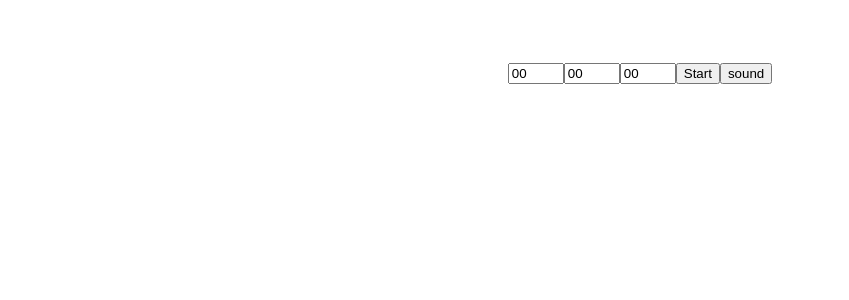
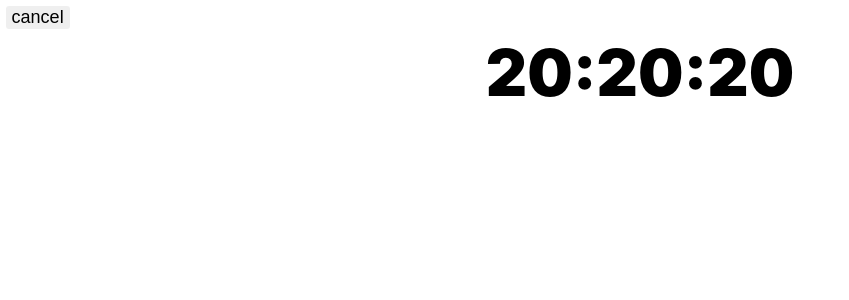
Before and after one commit to jaygoode/microbreak, a Next.js app: page /components/timer/inputTime in a window 1280 px wide. Shown: the top 300 px of the page, without its empty margins (0-849 px from the left). Built offline with nearby package versions, Linux system fonts and the light colour scheme.

Commit message:
added some styling, and restructure

```diff
--- a/pages/components/timer/inputTime.tsx
+++ b/pages/components/timer/inputTime.tsx
@@ -6,11 +6,11 @@ import Timer from "./timer";
 
 const InputTimer = () => {
   const [timerFinished, setTimerFinished] = useState(true);
-  // const [isMicroBreak, setIsMicroBreak] = useState(true);
+  const [isMicroBreak, setIsMicroBreak] = useState(true);
   const [isTimeSet, setIsTimeSet] = useState(false);
-  const [hours, setHours] = useState(0);
-  const [minutes, setMinutes] = useState(0);
-  const [seconds, setSeconds] = useState(0);
+  const [hours, setHours] = useState(20);
+  const [minutes, setMinutes] = useState(20);
+  const [seconds, setSeconds] = useState(20);
 
   const submitHandler = (e: any) => {
     e.preventDefault();
@@ -20,10 +20,6 @@ const InputTimer = () => {
     setHours(e.target[0].value);
     setMinutes(e.target[1].value);
     setSeconds(e.target[2].value);
-  };
-
-  const cancelTimerHandler = () => {
-    setIsTimeSet(false);
   };
 
   let microBreakCounter = 0;
@@ -47,18 +43,17 @@ const InputTimer = () => {
   };
 
   const breakAlert = (e: any) => {
-    // const alarm = new Audio(bell);
     e.preventDefault();
     let audio = document.getElementById("a1") as HTMLAudioElement | null;
     if (audio) {
       audio.play();
     }
   };
+
   useEffect(() => {
-    console.log(microBreak);
     timeUntilMicroBreak();
-    let intervalId = null;
-    intervalId = setInterval(() => {
+
+    let intervalId = setInterval(() => {
       if (isTimeSet) {
         if (microBreak) {
           microBreakCounter += 1;
@@ -78,74 +73,48 @@ const InputTimer = () => {
         }
 
         console.log("tot = " + totalTimeCounter + "micro" + microBreakCounter);
-      }
+
         let h = hours;
         let m = minutes;
         let s = seconds;
-
-      if (m > 0) {
-      } else if (m < 1 && h > 0) {
-        m = 59;
-        h -= 1;
-        console.log(h);
+        if (seconds > 0) {
+          setSeconds((prev) => prev - 1);
+        } else if (seconds <= 0 && m > 0) {
+          s = 59;
+          console.log(s);
+          setSeconds(s);
+          setMinutes(m - 1);
         }
-      if (s > 0) {
-        s -= 1;
-        console.log(s);
-        // setSeconds(s);
-      } else if (s <= 0 && m > 0) {
-        s = 59;
-        m -= 1;
-        console.log(m);
+        if (m < 1 && h > 0) {
+          setHours(h - 1);
+          setMinutes((m = 59));
         }
-      if (h <= 0 && m <= 0 && s <= 0) {
+        if (h <= 0 && m <= 0 && seconds <= 0) {
           setTimerFinished(true);
         }
 
-      if (minutes < 1 && hours > 0) {
-        m = 59;
-        h -= 1;
-        setHours((prev) => prev - 1);
-        setMinutes((prev) => (prev = m));
+        totalTimeCounter += 1;
       }
-
-      if (s > 0) {
-        s -= 1;
-        setSeconds((prev) => prev - 1);
-      } else if (s <= 0 && m > 0) {
-        console.log("neg min");
-        s = 59;
-        m -= 1;
-        setMinutes(m);
-        setSeconds(59);
-      }
-
-      if (hours <= 0 && minutes <= 0 && seconds <= 0) {
-        setTimerFinished(true);
-      }
-      totalTimeCounter += 1;
     }, 1000);
 
     if (isTimeSet === false) {
       clearInterval(intervalId);
     }
   }, [isTimeSet]);
+  const cancelTimerHandler = (intervalId: any) => {
+    setIsTimeSet(false);
+    clearInterval(intervalId);
+  };
 
-  console.log(seconds);
   return (
     <div>
       {isTimeSet ? (
-        <>
-          <button onClick={cancelTimerHandler}>cancel</button>
-          {microBreak && <p>{microBreakCounter}</p>}
-          <Timer hours={hours} minutes={minutes} seconds={seconds} />
-        </>
-      ) : (
         <div className="timer-wrapper">
           <div className="timer-inner">
             <div className="timer-segment">
               <form onSubmit={submitHandler}>
                 <input
+                  className="time-input"
                   type="number"
                   id="hours"
                   name="hours"
@@ -155,6 +124,7 @@ const InputTimer = () => {
                   defaultValue="00"
                 />
                 <input
+                  className="time-input"
                   type="number"
                   id="minutes"
                   name="minutes"
@@ -164,6 +134,7 @@ const InputTimer = () => {
                   defaultValue="00"
                 />
                 <input
+                  className="time-input"
                   type="number"
                   id="seconds"
                   name="seconds"
@@ -172,10 +143,8 @@ const InputTimer = () => {
                   step="1"
                   defaultValue="00"
                 />
-                <button type="submit" value="Submit">
-                  Start
-                </button>
                 <audio
+                  controls
                   id="a1"
                   src="/resources/bell.mp3"
                   crossOrigin="anonymous"
@@ -184,11 +153,24 @@ const InputTimer = () => {
                   Your browser does not support the
                   <code>audio</code> element.
                 </audio>
-                <button onClick={breakAlert}>sound</button>
+                <button type="submit" value="Submit" className="time-input">
+                  Start
+                </button>
+                <button onClick={breakAlert} className="time-input">
+                  sound
+                </button>
               </form>
             </div>
           </div>
         </div>
+      ) : (
+        <>
+          <button onClick={cancelTimerHandler} className="time-input">
+            cancel
+          </button>
+          {microBreak && <p>{microBreakCounter}</p>}
+          <Timer hours={hours} minutes={minutes} seconds={seconds} />
+        </>
       )}
     </div>
   );
--- a/styles/Home.module.css
+++ b/styles/Home.module.css
@@ -3,10 +3,6 @@
   display: flex;
   flex-direction: column;
   align-items: center;
-}
-
-.asmon {
-  height: 100px;
 }
 
 .main {
--- a/styles/home.css
+++ b/styles/home.css
@@ -1,3 +1,3 @@
 .asmon {
-  height: 20rem;
+  height: 10rem;
 }
--- a/styles/timer.css
+++ b/styles/timer.css
@@ -7,5 +7,13 @@
   display: flex;
   gap: 1;
   font-weight: 900;
-  font-size: 5rem;
+  font-size: 4rem;
 }
+
+.time-input {
+  text-align: center;
+  border: 2px solid white;
+  margin: 0.2em;
+  font-size: large;
+  border-radius: 5px;
+}
```
Lines whose indentation alone changed are shown as unchanged.
